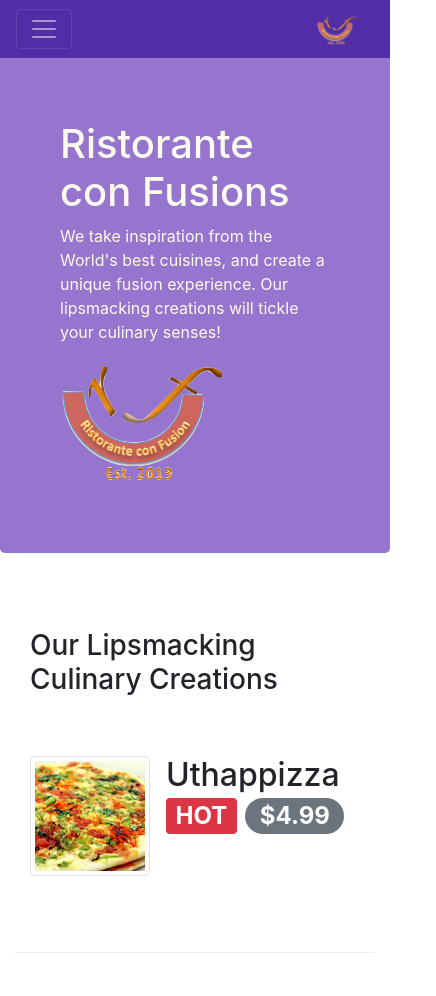
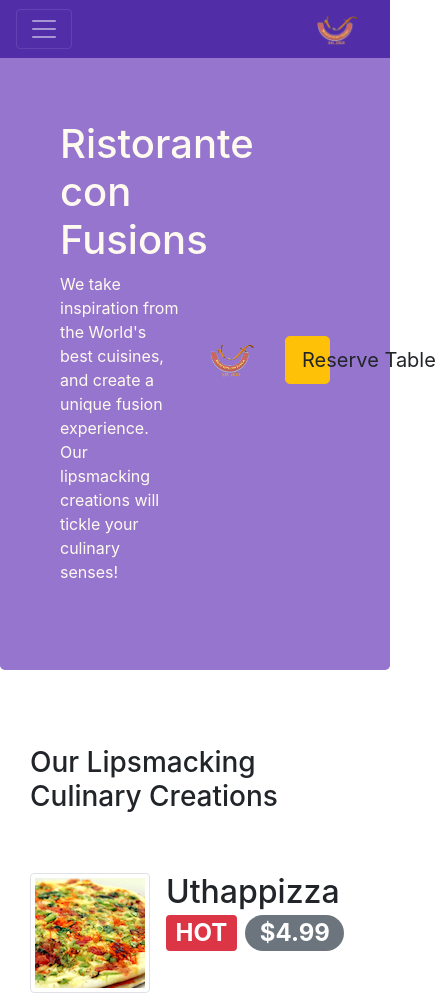
Before and after one commit to chinchinl/Front-End-Web-UI-Frameworks-and-Tools-Bootstrap-4, a website: page index.html in a window 390 px wide. Shown: the top 996 px of the page, 436 px wide, since content can reach past the window. Drawn offline with nearby package versions, Linux system fonts and the light colour scheme.

Commit message:
Task3: Add Reserve Table button in jumbotron and add onclick action to div "card"

```diff
--- a/index.html
+++ b/index.html
@@ -38,12 +38,17 @@
     <header class="jumbotron">
         <div class="container">
             <div class="row row-header">
-                <div class="col-12 col-sm-6">
+                <div class="col-6">
                     <h1>Ristorante con Fusions</h1>
                     <p>We take inspiration from the World's best cuisines, and create a unique fusion experience. Our lipsmacking creations will tickle your culinary senses!</p>
                 </div>
-                <div class="col-12 col-sm align-self-center">
+
+                <div class="col-3 align-self-center">
                     <img src="img/logo.png" class="img-fluid">
+                </div>
+
+                <div class="col-3 col-sm- align-self-center">
+                    <button type="button" class="btn btn-lg btn-block btn-warning" onClick="document.getElementById('cardform').scrollIntoView();">Reserve Table</button>
                 </div>
             </div>
         </div>
@@ -105,7 +110,7 @@
             </div>
         </div>
 
-        <div class="row row-content align-items-center justify-content-center">
+        <div class="row row-content align-items-center justify-content-center" id="cardform">
             <div class="col-12 col-sm-8">
                 <div class="card">
                     <h3 class="card-header bg-warning text-white">Reserve a Table</h3>
@@ -154,9 +159,7 @@
 
                             </form>
                     </div>
-
                 </div>
-
             </div>
         </div>
 
```
